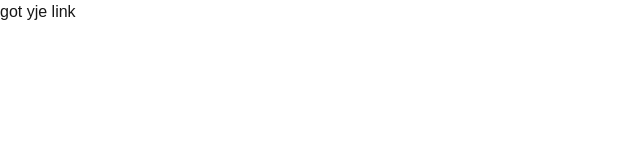
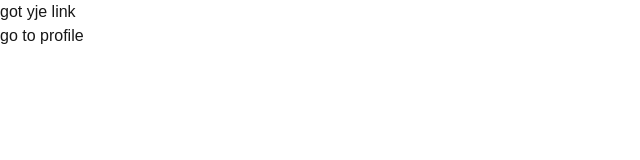
Before and after one commit to MuhammadZeb1/next-js, a Next.js app in the folder my-app/: page / in a window 1280 px wide. Shown: the top 160 px of the page, without its empty margins (0-640 px from the left). Built offline with nearby package versions, Linux system fonts and the light colour scheme.

Commit message:
use the router hook

```diff
--- a/my-app/src/app/khan/[[...names]]/page.jsx
+++ b/my-app/src/app/khan/[[...names]]/page.jsx
@@ -2,7 +2,9 @@ import React from 'react'
 
 function names() {
   return (
-    <div>names</div>
+    <div>names
+
+    </div>
   )
 }
 
--- a/my-app/src/compoents/Navber.jsx
+++ b/my-app/src/compoents/Navber.jsx
@@ -1,10 +1,17 @@
+
+'use client'
 import Link from 'next/link'
+import { useRouter } from 'next/navigation'
 import React from 'react'
 
 const Navber = () => {
+  const router = useRouter()
+  const names = 2
   return (
     <div>
-        <Link href="/product">got yje link</Link>
+        <Link href="/user/setting">got yje link</Link>
+        <br />
+        <button  onClick={()=> router.push(`/user/profile/${names}`)}>go to profile</button>
     </div>
   )
 }
```
Also changed, not shown: my-app/src/app/blog/[post]/page.jsx (renamed from my-app/src/app/blog/[...post]/page.jsx).
